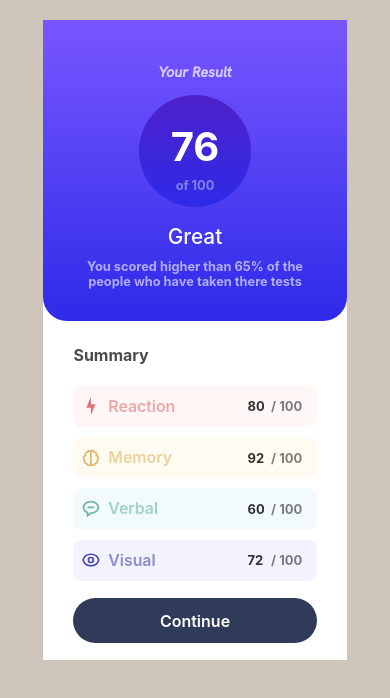
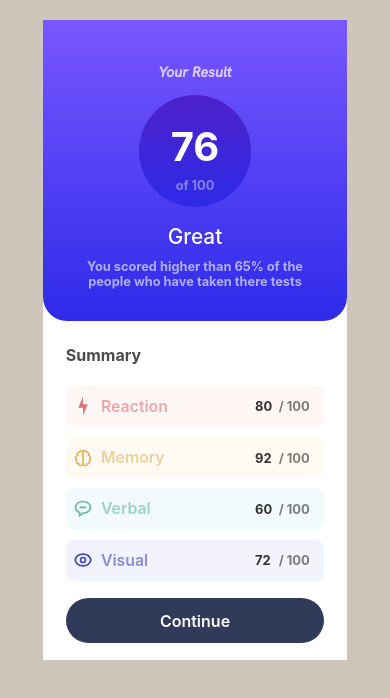
Before and after one commit to hamzauguz/summaryTask, a React (Create React App) app: page / in a window 390 px wide. Shown: the top 698 px of the page. Built offline with nearby package versions, Linux system fonts and the light colour scheme.

Commit message:
card place width

```diff
--- a/src/cards/secondly-card/Styles.SecondlyCard.css
+++ b/src/cards/secondly-card/Styles.SecondlyCard.css
@@ -23,6 +23,9 @@
   .percent-right {
     font-size: 0.9em;
     font-weight: bold;
+  }
+  .secondly-inside {
+    width: 85% !important;
   }
 }
 .secondly-card {
```
